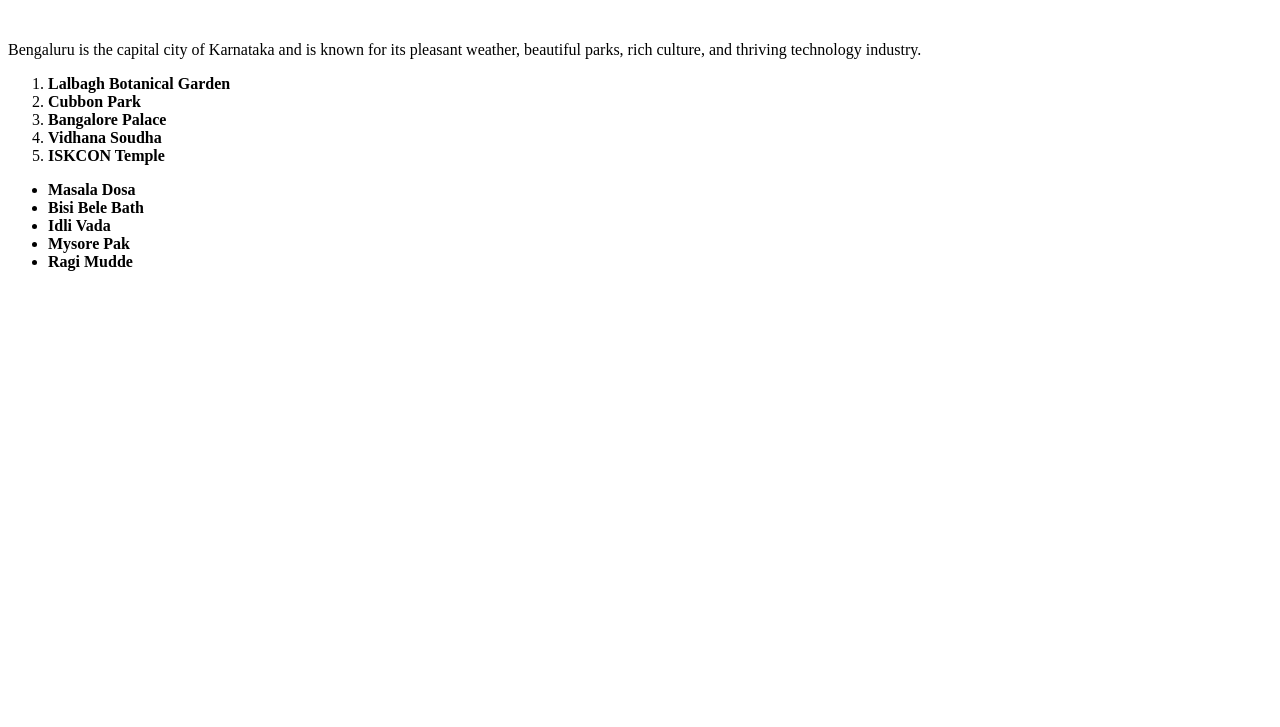
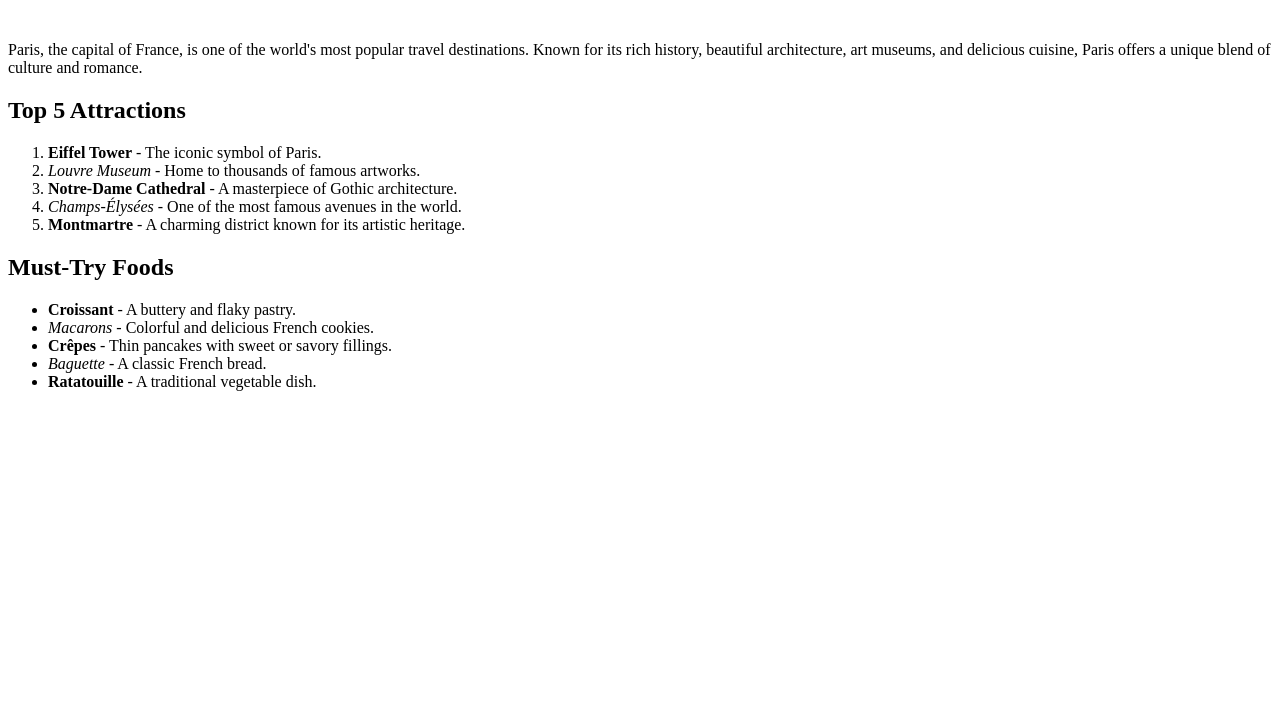
Before and after one commit to acciojob/favorite-holiday-ANKITpandey75, a website: page main.html in a window 1280 px wide. Shown: the part 73-800 px from the top of the page. Drawn offline with Linux system fonts and the light colour scheme.

Commit message:
created a submission

```diff
--- a/main.html
+++ b/main.html
@@ -1,37 +1,45 @@
 <!DOCTYPE html>
-<html>
+<html lang="en">
+<head>
+    <meta charset="UTF-8">
+    <meta name="viewport" content="width=device-width, initial-scale=1.0">
+    <title>Paris - My Favorite Holiday Destination</title>
 
-<head>
-    <link rel="stylesheet" href="styles.css">
+    <!-- External CSS -->
+    <link rel="stylesheet" href="style.css">
 </head>
-
 <body>
 
-    <h1>Bengaluru</h1>
+    <h1>Paris</h1>
+
     <br>
 
     <p>
-        Bengaluru is the capital city of Karnataka and is known for its pleasant weather, beautiful parks, rich culture, and thriving technology industry.
+        Paris, the capital of France, is one of the world's most popular travel destinations.
+        Known for its rich history, beautiful architecture, art museums, and delicious cuisine,
+        Paris offers a unique blend of culture and romance.
     </p>
 
+    <h2>Top 5 Attractions</h2>
     <ol>
-        <li><strong>Lalbagh Botanical Garden</strong></li>
-        <li><strong>Cubbon Park</strong></li>
-        <li><strong>Bangalore Palace</strong></li>
-        <li><strong>Vidhana Soudha</strong></li>
-        <li><strong>ISKCON Temple</strong></li>
+        <li><strong>Eiffel Tower</strong> - The iconic symbol of Paris.</li>
+        <li><em>Louvre Museum</em> - Home to thousands of famous artworks.</li>
+        <li><strong>Notre-Dame Cathedral</strong> - A masterpiece of Gothic architecture.</li>
+        <li><em>Champs-Élysées</em> - One of the most famous avenues in the world.</li>
+        <li><strong>Montmartre</strong> - A charming district known for its artistic heritage.</li>
     </ol>
 
+    <h2>Must-Try Foods</h2>
     <ul>
-        <li><strong>Masala Dosa</strong></li>
-        <li><strong>Bisi Bele Bath</strong></li>
-        <li><strong>Idli Vada</strong></li>
-        <li><strong>Mysore Pak</strong></li>
-        <li><strong>Ragi Mudde</strong></li>
+        <li><strong>Croissant</strong> - A buttery and flaky pastry.</li>
+        <li><em>Macarons</em> - Colorful and delicious French cookies.</li>
+        <li><strong>Crêpes</strong> - Thin pancakes with sweet or savory fillings.</li>
+        <li><em>Baguette</em> - A classic French bread.</li>
+        <li><strong>Ratatouille</strong> - A traditional vegetable dish.</li>
     </ul>
 
-    <script type="text/javascript" src="./script.js"></script>
+    <!-- External JavaScript -->
+    <script src="script.js"></script>
 
 </body>
-
 </html>
```
